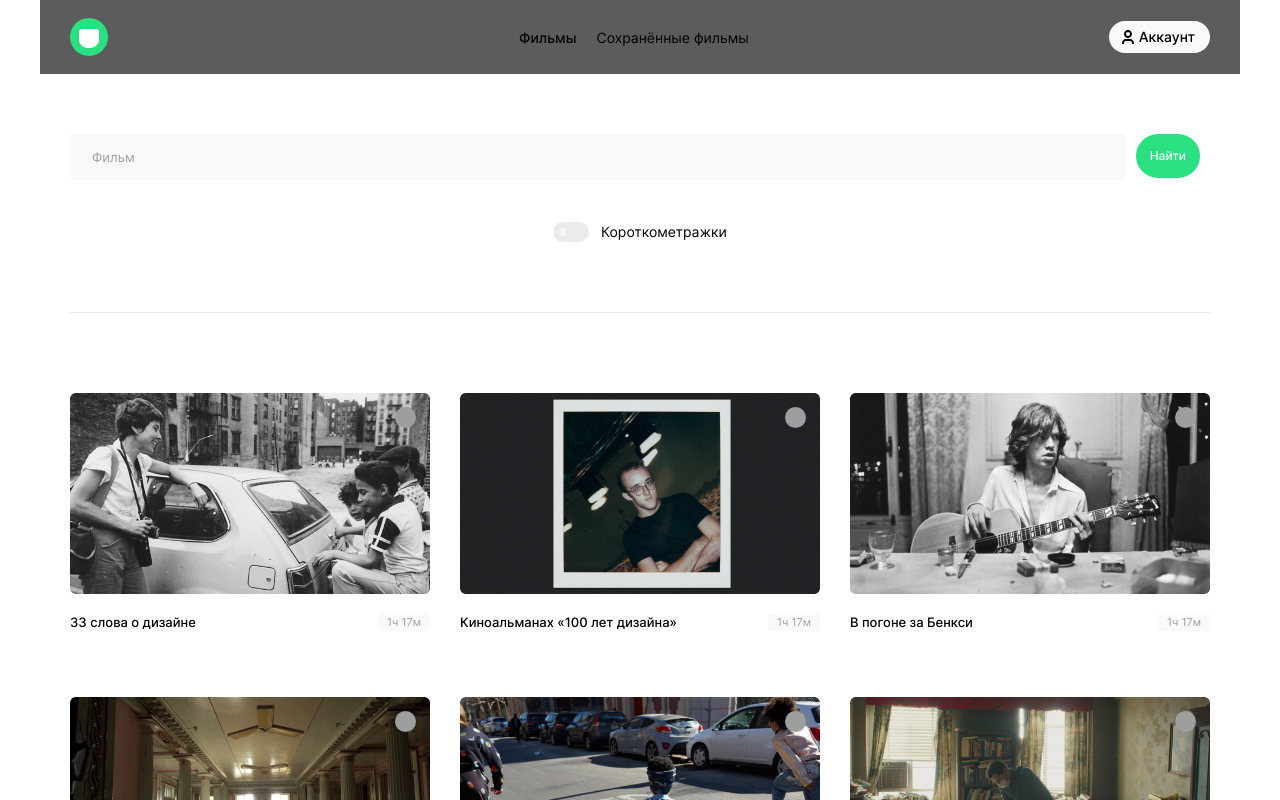
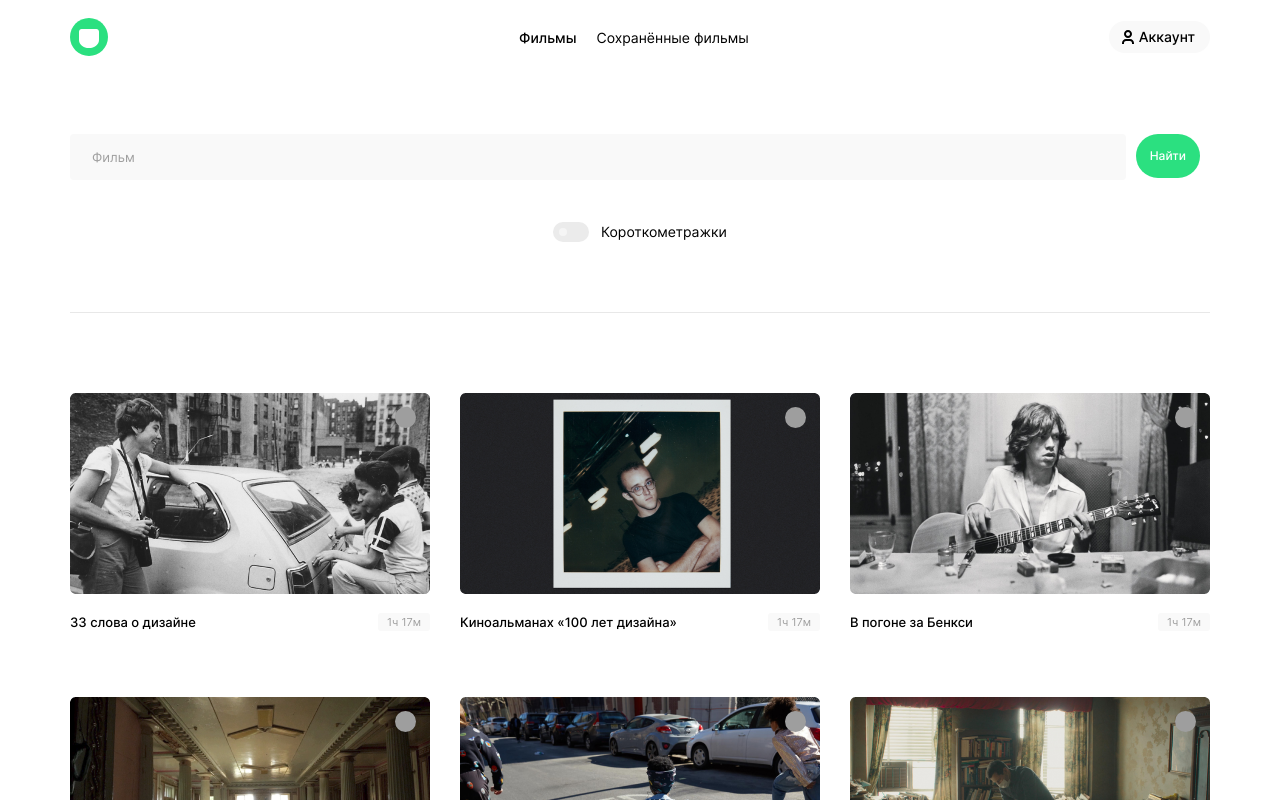
Before and after one commit to lisenkin/movies-explorer-frontend, a React (Create React App) app: page /movies in a window 1280 px wide. Shown: the top 800 px of the page. Built offline with nearby package versions, Linux system fonts and the light colour scheme; grey boxes are pictures that could not be loaded.

Commit message:
please macbook dont die now // fix header color

```diff
--- a/src/components/Header/Header.css
+++ b/src/components/Header/Header.css
@@ -4,6 +4,7 @@
     display: flex;
     justify-content: space-between;
     align-items: center;
+    background: white;
   }
 
   @media screen and (max-width: 768px) {
@@ -22,5 +23,5 @@
   }
 
   .header_type_isWhite{
-    background: white;
+    background:white;
   }
--- a/src/components/Header/Header.js
+++ b/src/components/Header/Header.js
@@ -2,9 +2,9 @@ import Logo from '../Logo/Logo';
 import Navigation from '../Navigation/Navigation';
 import './Header.css';
 
-function Header(landingColor) {
+function Header({backgroundColor}) {
   return (
-    <header className={`header header_type_${landingColor ? 'isDark' : 'isWhite'} section app__section`}>
+    <header className={`header header_type_${backgroundColor ? 'isDark' : 'isWhite'} section app__section`}>
       <Logo />
       <Navigation />
     </header>
--- a/src/components/Landing/Landing.js
+++ b/src/components/Landing/Landing.js
@@ -2,10 +2,10 @@ import Header from '../Header/Header';
 import Main from '../Main/Main';
 import Footer from '../Footer/Footer';
 
-function Landing() {
+function Landing({backgroundColor}) {
   return (
     <>
-      <Header className='.header .header_type_isDark' />
+      <Header backgroundColor="header_type_isDark"/>
       <Main />
       <Footer />
     </>
--- a/src/components/Movies/Movies.js
+++ b/src/components/Movies/Movies.js
@@ -4,10 +4,10 @@ import MoviesCardList from '../MoviesCardList/MoviesCardList';
 import Footer from '../Footer/Footer';
 import './Movies.css';
 
-function Movies({ movies }) {
+function Movies({ movies}) {
   return (
     <>
-      <Header className="header header_type_isWhite"/>
+      <Header />
       <main className="movies-content movies-section app__section">
         <SearchForm />
         <MoviesCardList movies={movies} />
```
